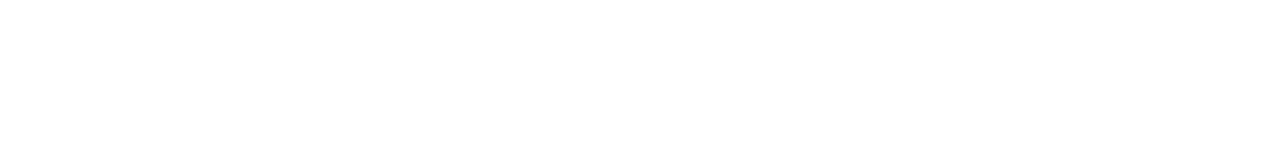
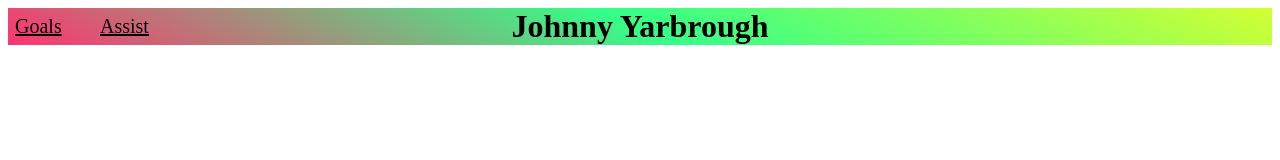
Before and after one commit to TommyYarbrough/Portfolio1, a plain HTML site: page foodmenu.html in a window 1280 px wide. Drawn offline with Linux system fonts and the light colour scheme.

Commit message:
New page

```diff
--- a/foodmenu.css
+++ b/foodmenu.css
@@ -0,0 +1,38 @@
+
+    .colors {
+        background: linear-gradient(25deg, #ff3370, #33ff88, #d3ff33)
+
+    }
+        h1 {
+            margin:  auto;
+            display: block;
+            position: relative;
+            text-align: center;
+        }
+        body {
+            position: relative;
+        }
+            h2 {
+                margin: auto;
+                position: relative;
+
+            }
+            .goals {
+                position: fixed;
+                top: 15px;
+                left: 15px;
+
+            }
+            .assist {
+                position: fixed;
+                top: 15px;
+                left: 100px;
+            }
+            a:hover {
+                transform: scale(1.1);
+                color: blue;
+            }
+                a {
+                    color: black;
+                    font-size: 20px;
+                }
--- a/foodmenu.html
+++ b/foodmenu.html
@@ -4,8 +4,21 @@
     <meta charset="UTF-8">
     <meta name="viewport" content="width=device-width, initial-scale=1.0">
     <title>Johnny Yarbrough</title>
+    <link rel="stylesheet" type="text/css" href="foodmenu.css"/>
 </head>
 <body>
+    <h1 class="colors">
+        Johnny Yarbrough
+
+    </h1>
+
+
+
+    <a href="#" target="_blank" class="goals">Goals</a>
+    <a href="#" taget="_blank" class="assist">Assist</a>
+
+
+
 
 </body>
 </html>
--- a/newprojject.js
+++ /dev/null
@@ -1 +0,0 @@
-sgrghtyjh
```
